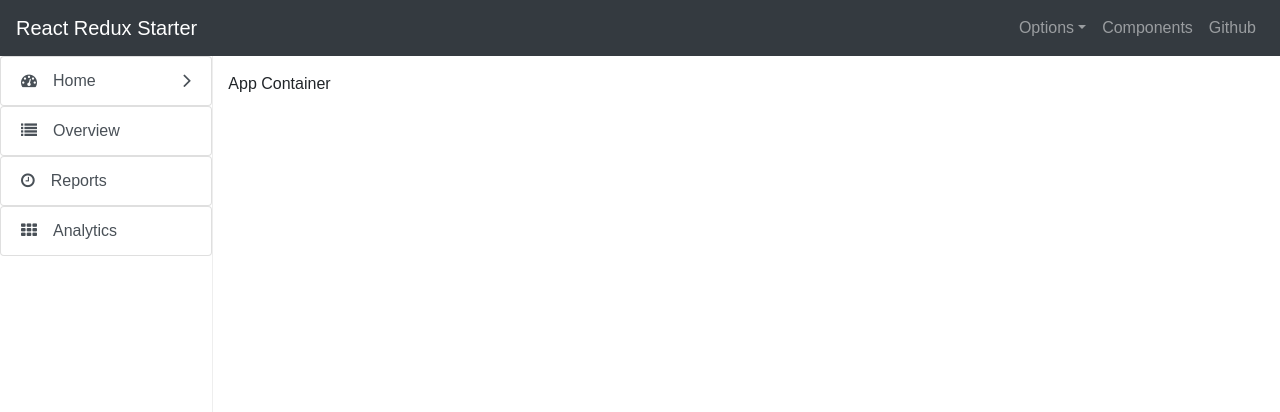
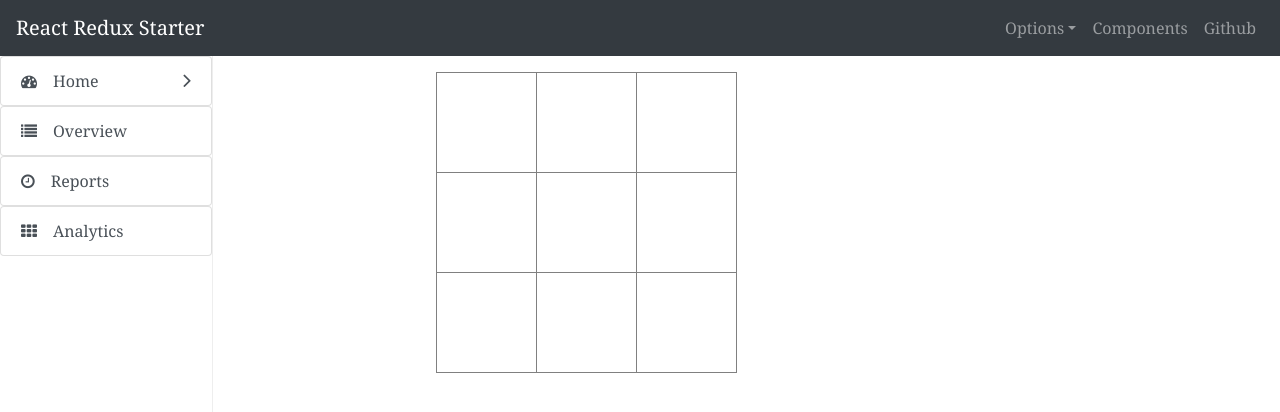
Before and after one commit to vimalmahi/react-redux-starter, a React (Create React App) app: page / in a window 1280 px wide. Shown: the top 412 px of the page. Built offline with nearby package versions, Linux system fonts and the light colour scheme.

Commit message:
Added a small game to container

```diff
--- a/src/app/App.js
+++ b/src/app/App.js
@@ -2,6 +2,8 @@ import React, { Component } from 'react';
 import './App.css';
 import AppNavbar from './components/navbar/Navbar';
 import AppSidebar from './components/sidebar/Sidebar';
+import Board from './components/board/Board'
+
 
 class App extends Component {
   render() {
@@ -12,7 +14,7 @@ class App extends Component {
           <div className="row">
             <AppSidebar></AppSidebar>
             <main className="col-sm-9 offset-sm-3 col-md-10 offset-md-2 pt-3">
-              App Container
+              <Board />
             </main>
           </div>
         </div>
--- /dev/null
+++ b/src/app/components/board/Board.css
@@ -0,0 +1,5 @@
+.table {
+    width: 301px;
+    height: 301px;
+    margin-left: 20%
+}
--- /dev/null
+++ b/src/app/components/board/Board.js
@@ -0,0 +1,30 @@
+import React from 'react';
+import {
+	Table
+} from 'reactstrap';
+import './Board.css';
+
+import Cell from '../cell/Cell'
+
+export default class Board extends React.Component {
+	createCells = () => {
+		let rows = []
+		for(let i = 0; i < 3; i++) {
+			let cols = []
+			for(let j = 0; j < 3; j++) {
+				cols.push(<Cell>HELLO</Cell>)
+			}
+			rows.push(<tr>{cols}</tr>)
+		}
+		return rows
+	}
+	render() {
+		return (
+			<div>
+				<Table className="inner-table">
+					{this.createCells()}
+				</Table>
+			</div>
+		);
+	}
+}
--- /dev/null
+++ b/src/app/components/cell/Cell.css
@@ -0,0 +1,19 @@
+.inner-table.table .cell {
+    border: solid 1px grey;
+    width: 100px;
+    height: 100px;
+    font-size: 24px;
+    text-align: center;
+    vertical-align: middle
+}
+.cell:hover {
+    background-color: bisque
+}
+
+.cell.after-draw {
+    background-color: lightblue
+}
+
+.winning-combo {
+    background-color: darkolivegreen
+}
--- /dev/null
+++ b/src/app/components/cell/Cell.js
@@ -0,0 +1,89 @@
+import React from 'react';
+import {
+	Table
+} from 'reactstrap';
+import './Cell.css';
+import $ from 'jquery'
+
+
+const CROSS_SYMBOL = 'X'  // Player 1
+const CIRCLE_SYMBOL = 'O' // Player 2
+const NO_OF_CELLS_PER_ROW = 3;
+let lastSelectedSymbol = CIRCLE_SYMBOL
+let drawCountArray = []
+drawCountArray[CROSS_SYMBOL] = 0;
+drawCountArray[CIRCLE_SYMBOL] = 0;
+
+export default class Cell extends React.Component {
+
+	drawSymbol = (event) => {
+		if (event.target.innerHTML == "") {
+			let symbolToDraw = (lastSelectedSymbol == CIRCLE_SYMBOL) ? CROSS_SYMBOL : CIRCLE_SYMBOL;
+			lastSelectedSymbol = event.target.innerHTML = symbolToDraw;
+			event.target.className = 'cell after-draw'
+
+			drawCountArray[symbolToDraw]++;
+			if (drawCountArray[symbolToDraw] >= NO_OF_CELLS_PER_ROW) {
+				this.checkForWin(event.target, lastSelectedSymbol)
+			}
+		}
+	}
+
+	checkForWin = (cellObject, lastSelectedSymbol) => {
+		let rowIndex = cellObject.parentNode.rowIndex
+		let colIndex = cellObject.cellIndex
+		let tableContent = cellObject.parentNode.parentNode;
+		//Check for same row
+		for(let i = 0; i < 3; i++) {
+			if (this.getCellValueFromIndicies(tableContent, rowIndex, i) != lastSelectedSymbol) {
+				break;
+			}
+			if (i == 2) {
+				this.showWinningCombos(tableContent, 'row', rowIndex)
+			}
+		}
+		//Check for same col
+		for(let i = 0; i < 3; i++) {
+			if (this.getCellValueFromIndicies(tableContent, i, colIndex) != lastSelectedSymbol) {
+				break;
+			}
+			if (i == 2) {
+				this.showWinningCombos(tableContent, 'col', colIndex)
+			}
+		}
+	}
+
+	showWinningCombos = (tableContent, orientation, index) => {
+		if (orientation == 'row') {
+			$(tableContent).find('tr').eq(index).find('td').css('background-color', 'lightgreen')
+			$(tableContent).find('td').each(function(){
+				window.removeEventListener('click', this.onClick, false)
+			});
+		} else if (orientation == 'col') {
+			$(tableContent).find('tr').each(function(value) {
+				$(this).find('td').eq(index).css('background-color', 'lightgreen')
+				$(this).find('td').removeEventListener('click', this.onClick)
+			});
+		} else {
+			alert("Some error")
+		}
+	}
+
+
+	getCellValueFromIndicies = (tableContent, rowIndex, colIndex) => {
+		rowIndex = Math.abs(rowIndex)
+		colIndex = Math.abs(colIndex)
+		if (rowIndex < NO_OF_CELLS_PER_ROW && colIndex < NO_OF_CELLS_PER_ROW) {
+			return tableContent.rows[rowIndex].cells[colIndex].innerHTML;
+		} else {
+			console.log(rowIndex + ":rowIndex or "+colIndex + ":colIndex is out of bounds")
+		}
+		return
+	}
+
+	render() {
+		return (
+			<td className="cell" onClick={this.drawSymbol}></td>
+		);
+	}
+}
--- a/src/index.css
+++ b/src/index.css
@@ -1,7 +1,7 @@
 body {
     margin: 0;
     padding: 0;
-    font-family: sans-serif;
+    font-family: Georgia, 'Times New Roman', Times, serif;
 }
 
 html,
```
